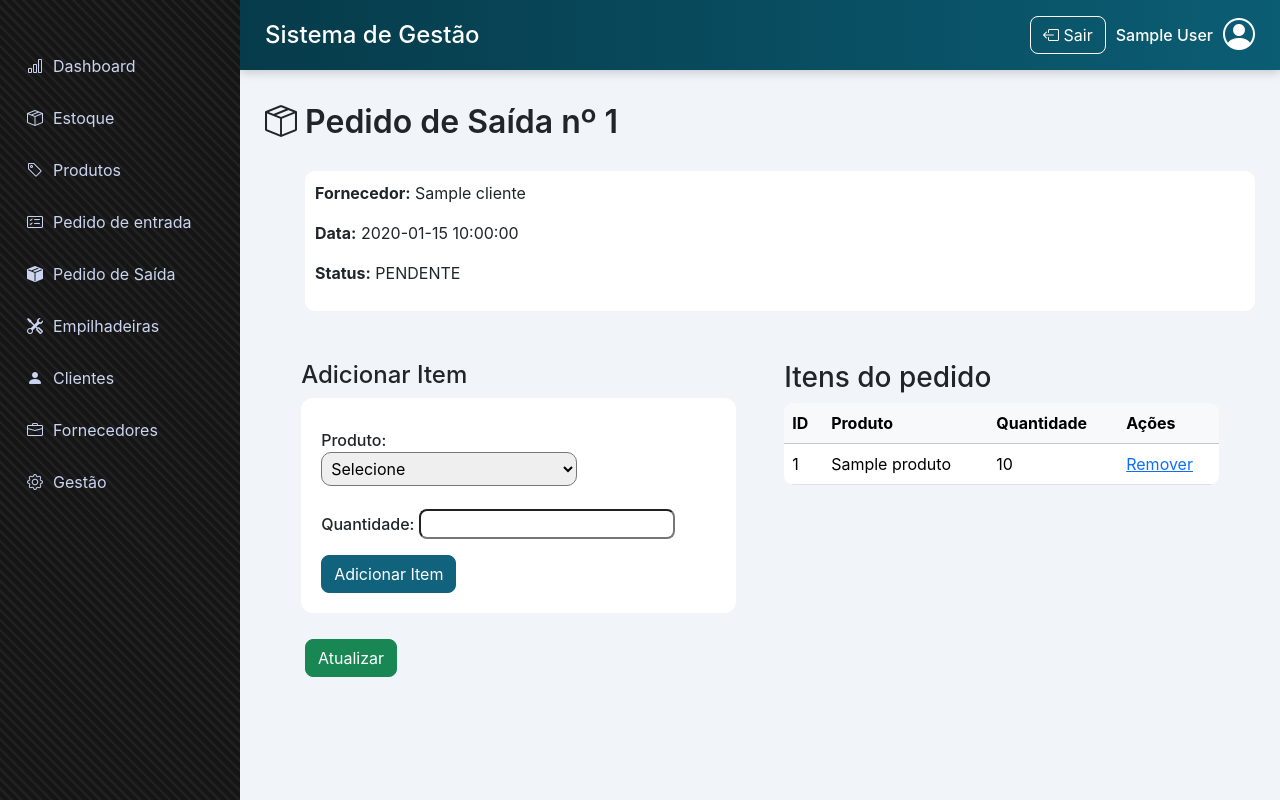
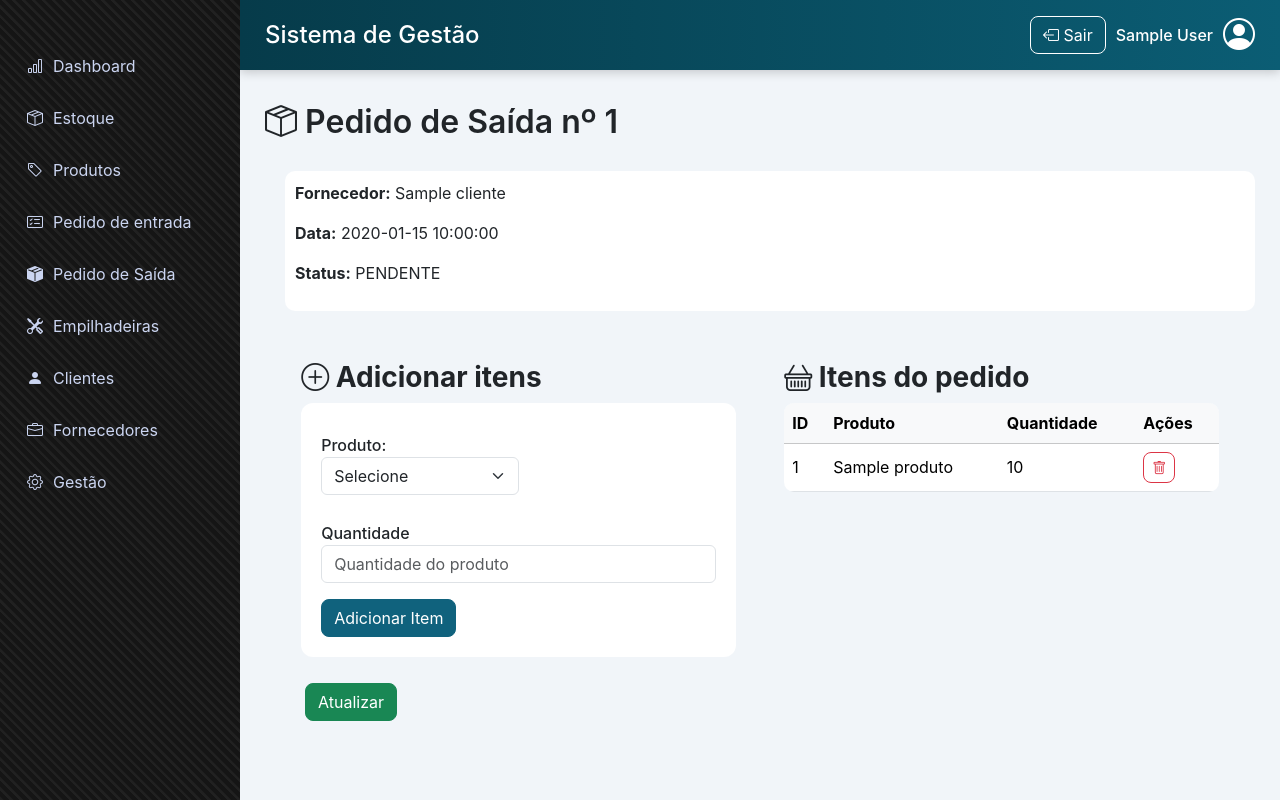
Before and after one commit to voituregestaodeestoque/projeto_voiture, a Flask app: page /saida/1 in a window 1280 px wide. Run offline with Flask 3, Linux system fonts and the light colour scheme; the visitor is signed in with stand-in values (Sample User, id 1); tables that the repository leaves empty hold one stand-in row (values such as "Sample post").

Commit message:
Update detalhes_saida.html

```diff
--- a/templates/detalhes_saida.html
+++ b/templates/detalhes_saida.html
@@ -9,7 +9,7 @@
 </div>
 
 <div class="card-info"
-    style="padding: 10px; margin-left: 40px; margin-top: 30px; margin-bottom: 50px; background-color: #fff; border-radius: 10px; width: auto;">
+    style="padding: 10px; margin-left: 20px; margin-top: 30px; margin-bottom: 50px; background-color: #fff; border-radius: 10px; width: auto;">
     <p><strong>Fornecedor:</strong> {{ pedido.cliente }}</p>
     <p><strong>Data:</strong> {{ pedido.data_pedido_saida }}</p>
     <p><strong>Status:</strong> {{ pedido.status_pedido_saida}}</p>
@@ -22,12 +22,12 @@
     <div class="pedido-card text-dark mb-4" style="width: 100%; display: flex; justify-content: space-around;">
         <div class="form-itens" style="width: 45%;">
 
-            <h4>Adicionar Item</h4>
+            <h3><strong><i class="bi bi-plus-circle"></i> Adicionar itens</strong></h3>
             <form method="POST" action="{{ url_for('adicionar_item_saida', pedido_saida_id=pedido.id) }}">
 
                 <div class="col-md-6 mb-3">
-                    <label>Produto:</label>
-                    <select id="produto" name="produto_id" style="border-radius: 10px; padding: 5px;" required>
+                    <label for="produto">Produto:</label>
+                    <select id="produto" class="form-select">
                         <option value="">Selecione</option>
                         {% for produto in produto %}
                         <option value="{{ produto.id }}" data-nome="{{ produto.produto_nome }}"
@@ -39,8 +39,11 @@
                 </div>
 
                 <div class="mb-3">
-                    <label>Quantidade:</label>
-                    <input type="number" name="quantidade" required>
+                    <label for="produto_quantidade">Quantidade</label>
+                    <div class="input-group">
+                        <input type="number" class="form-control" id="produto_quantidade"
+                            placeholder="Quantidade do produto" min="1">
+                    </div>
                 </div>
 
 
@@ -52,7 +55,7 @@
 
 
         <div class="table-responsive" style="width: 45%; ">
-            <h3>Itens do pedido</h3>
+            <h3><strong><i class="bi bi-basket"></i> Itens do pedido</strong></h3>
 
             <table id="tabela-movimentacao" class="table table-hover align-middle">
                 <thead class="table-light">
@@ -71,8 +74,34 @@
                         <td>{{ item.detalhe_saida_quantidade}}</td>
                         <td>
                             {% if pedido.status_pedido_saida == 'PENDENTE' %}
-                            <a
-                                href="{{ url_for('remover_item_saida', detalhe_saida_id=item.id, pedido_saida_id=pedido.id) }}">Remover</a>
+                            <!-- Botão do modal pra excluir -->
+                                <button type="button" class="btn btn-sm btn-outline-danger" data-bs-toggle="modal"
+                                    data-bs-target="#Modal{{pedido.id}}">
+                                    <i class="bi bi-trash"></i>
+                                </button>
+
+                                <!-- Modal -->
+                                <div class="modal fade" id="Modal{{pedido.id}}" tabindex="-1"
+                                    aria-labelledby="exampleModalLabel" aria-hidden="true">
+                                    <div class="modal-dialog">
+                                        <div class="modal-content">
+                                            <div class="modal-header">
+                                                <h1 class="modal-title fs-5" id="exampleModalLabel"><strong>Deseja excluir esse produto?</strong></h1>
+                                                <button type="button" class="btn-close" data-bs-dismiss="modal"
+                                                    aria-label="Close"></button>
+                                            </div>
+                                            <div class="modal-footer">
+                                                <button type="button" class="btn btn-secondary"
+                                                    data-bs-dismiss="modal">Cancelar</button>
+                                                <!--Ação para excluir o funcionário-->
+                                                <a href="{{ url_for('remover_item_saida', detalhe_saida_id=item.id, pedido_saida_id=pedido.id) }}"
+                                                    class="btn btn-danger">
+                                                    <strong>Excluir</strong>
+                                                </a>
+                                            </div>
+                                        </div>
+                                    </div>
+                                </div>
                             {% else %}
                             -
                             {% endif %}
@@ -119,7 +148,7 @@
         const nome = option.getAttribute("data-nome");
         const estoque = parseInt(option.getAttribute("data-estoque"));
 
-        if (quantidade > 10) {
+        if (quantidade > estoque) {
             alert(`Estoque insuficiente. Disponível: ${estoque}`);
         return;
         }
```
